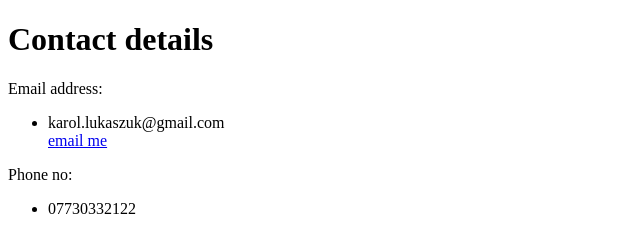
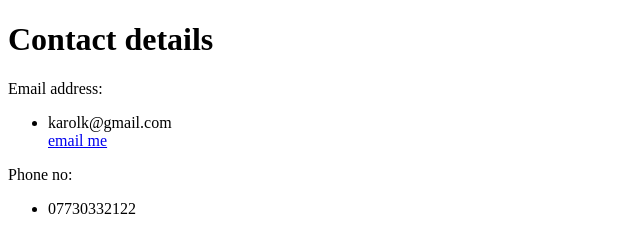
Before and after one commit to kaboomlook/cv, a plain HTML site: page contact.html in a window 1280 px wide. Shown: the top 234 px of the page, 0-640 px from the left. Drawn offline with Linux system fonts and the light colour scheme.

Commit message:
Update contact.html

```diff
--- a/contact.html
+++ b/contact.html
@@ -10,7 +10,7 @@
 <body>
   Email address:
   <ul>
-    <li>karol.lukaszuk@gmail.com
+    <li>karolk@gmail.com
       <br /><a href="mailto:karol@gmail.com">email me</a></li>
   </ul>
   Phone no:
```
